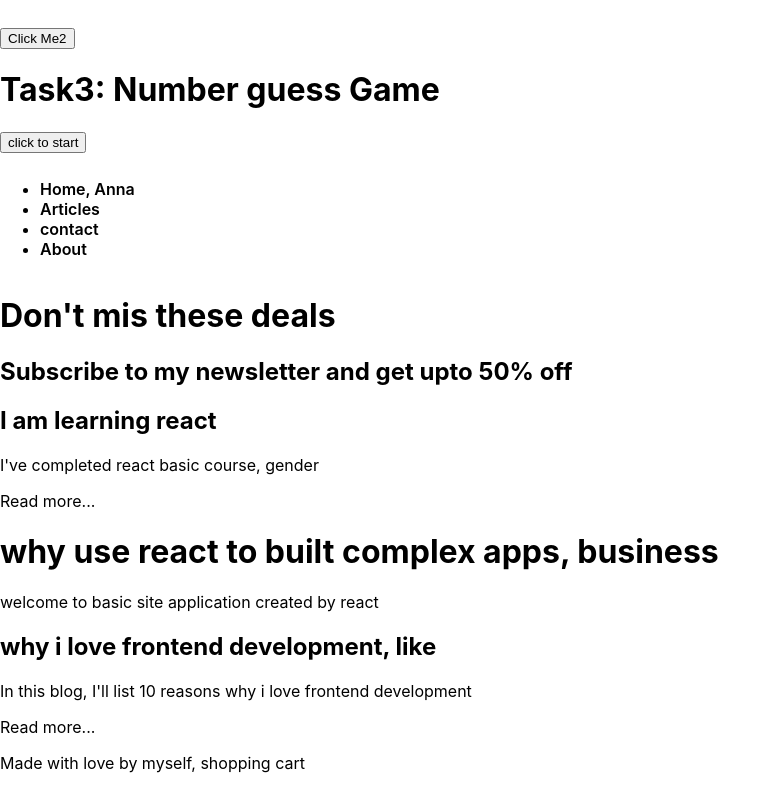
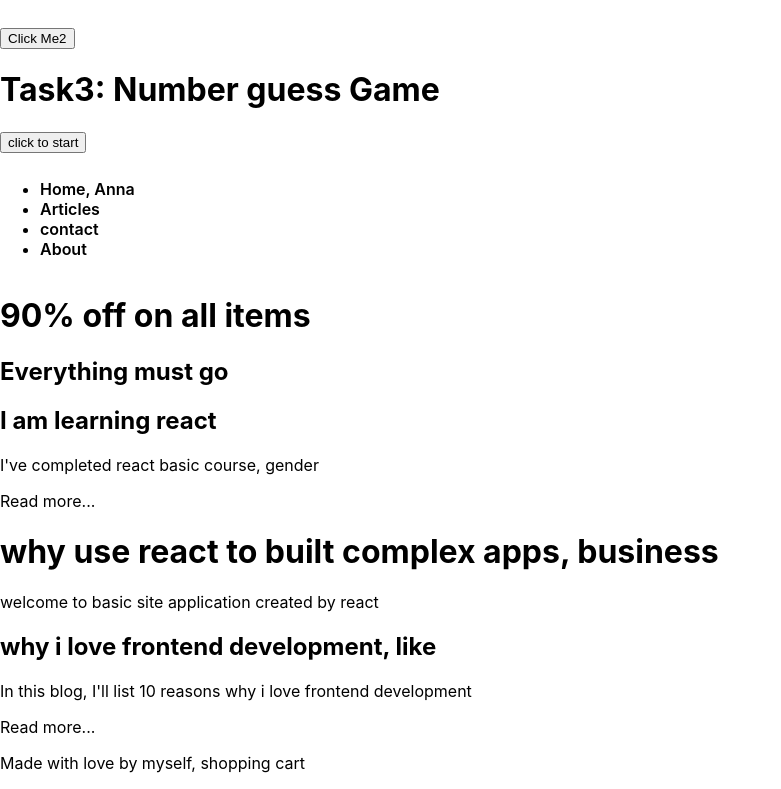
Before and after one commit to singhraman03/react_meta, a React (Create React App) app: page / in a window 1280 px wide. Shown: the part 649-1438 px from the top of the page, without its empty margins (0-781 px from the left). Built offline with nearby package versions, Linux system fonts and the light colour scheme.

Commit message:
Parent to child through props

```diff
--- a/src/App.js
+++ b/src/App.js
@@ -48,7 +48,7 @@ function App(){
 
 
       <Nav name="Anna" color="green"/>
-      <Promo greet="Honey"/>
+      <Promo />
       <Intro1 type="gender"/>
       <Intro2 type="business"/>
       <Intro3 type="like"/>
--- /dev/null
+++ b/src/Components/PromoHeading.js
@@ -0,0 +1,10 @@
+function PromoHeading(props){
+  return(
+    <div>
+      <h1>{props.Heading}</h1>
+      <h2>{props.callToAction}</h2>
+    </div>
+  )
+}
+
+export default PromoHeading
--- a/src/Components/promo.js
+++ b/src/Components/promo.js
@@ -1,15 +1,21 @@
-function Promo(props){
+import PromoHeading from "./PromoHeading";
+
+const data = {
+  Heading: "90% off on all items",
+  callToAction: "Everything must go"
+
+}
+
+
+
+function Promo(){
   return (
-    <div className="Promo-Offers">
-      <div>
-      <h1>Don't mis these deals</h1>
-      </div>
-      <div>
-        <h2>
-          Subscribe to my newsletter and get upto 50% off
-        </h2>
+    <div>
+      <PromoHeading
+      Heading={data.Heading}
+      callToAction={data.callToAction}
 
-      </div>
+      />
     </div>
   )};
 
```
